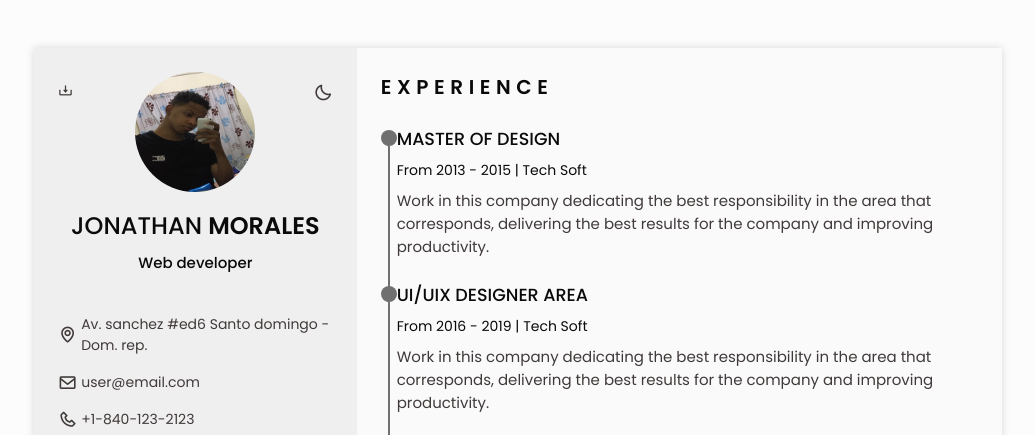
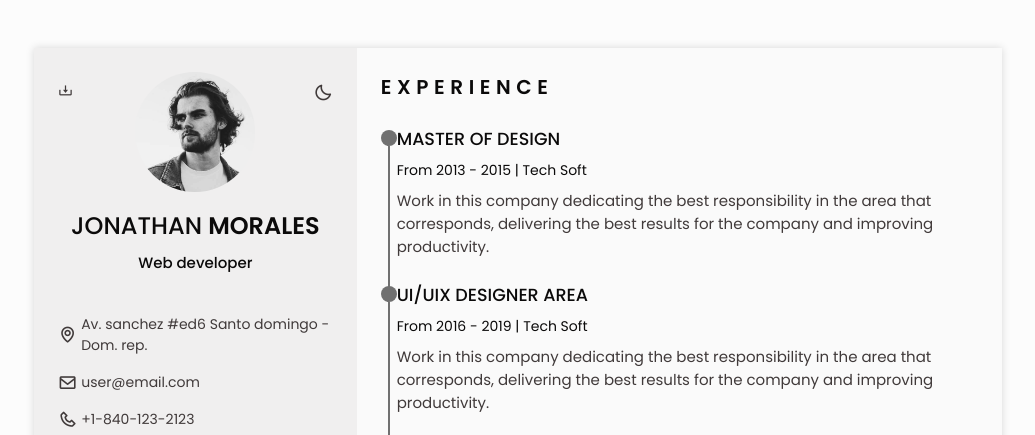
Before and after one commit to Jonatndm/papifate.github.io, a plain HTML site: page index.html in a window 1280 px wide. Shown: the top 435 px of the page, without its empty margins (122-1157 px from the left). Drawn offline with nearby package versions, Linux system fonts and the light colour scheme.

Commit message:
Update index.html

```diff
--- a/index.html
+++ b/index.html
@@ -79,7 +79,7 @@
                 <section class="home" id="home">
                     <div class="home__container section bd-grid">
                         <div class="home__data bd-grid">
-                            <img src="img/perfil2.jpeg" alt="" class="home__img">
+                            <img src="img/perfil.jpg" alt="" class="home__img">
 
                             <h1 class="home__tittle">JONATHAN <b>MORALES</b></h1>
                             <h3 class="home__profession">Web developer</h3>
```
